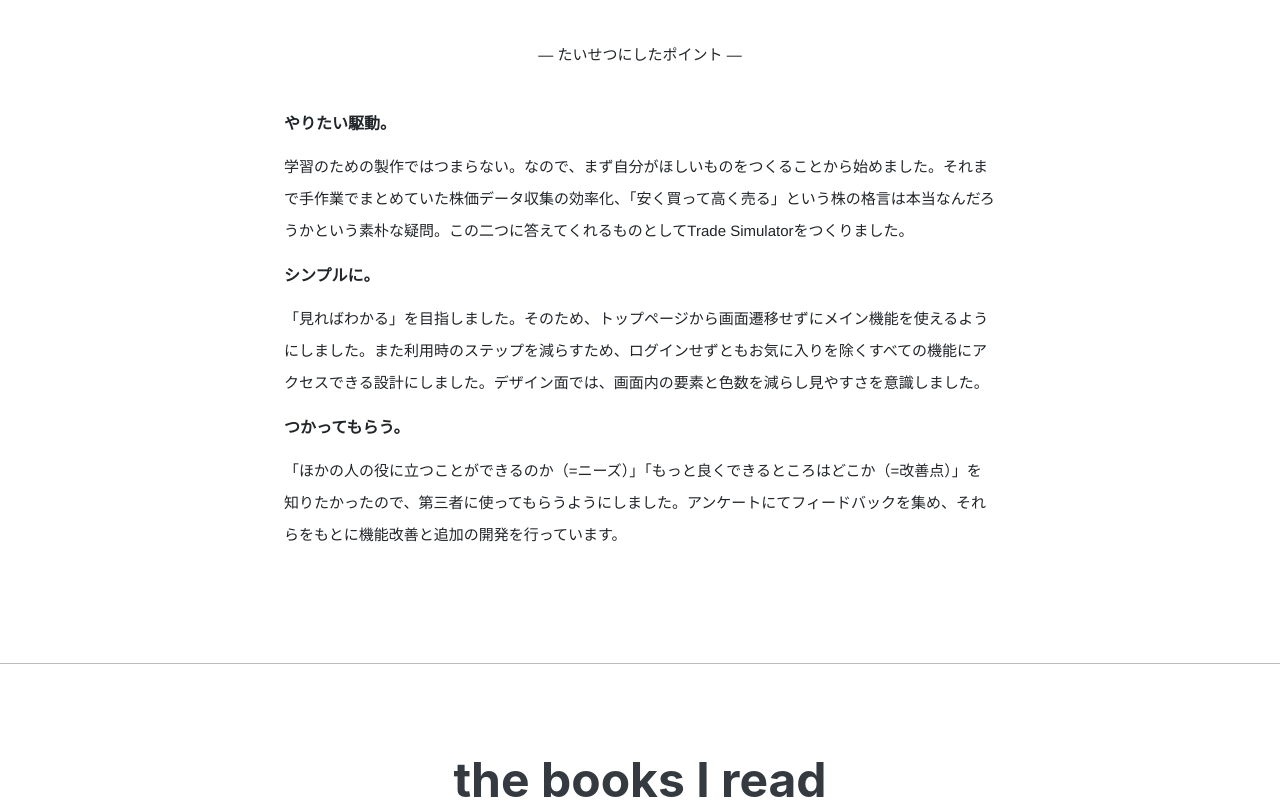
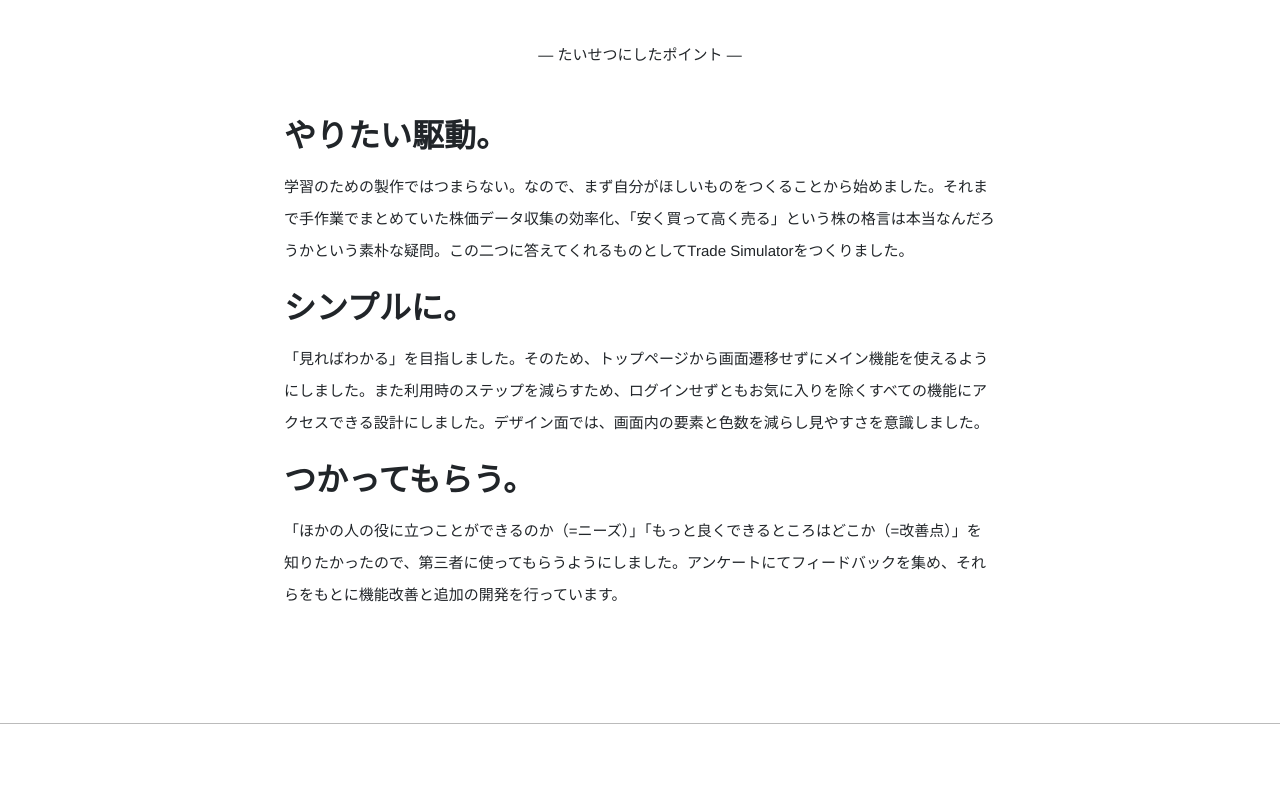
Before and after one commit to ProgrammingOjisan/ProgrammingOjisan.github.io, a plain HTML site: page index.html in a window 1280 px wide. Shown: the part 2420-3223 px from the top of the page. Drawn offline with nearby package versions, Linux system fonts and the light colour scheme; a web font is replaced by a local one.

Commit message:
Update heading size for WITM

```diff
--- a/css/adjust.css
+++ b/css/adjust.css
@@ -33,7 +33,9 @@ h2{
 
 .beginning-of-sentence{
   font-weight: bold;
-}
+  font-size: 2rem;
+  margin-bottom: 0.75rem;
+}}
 
 
 .list-group-item{
```
